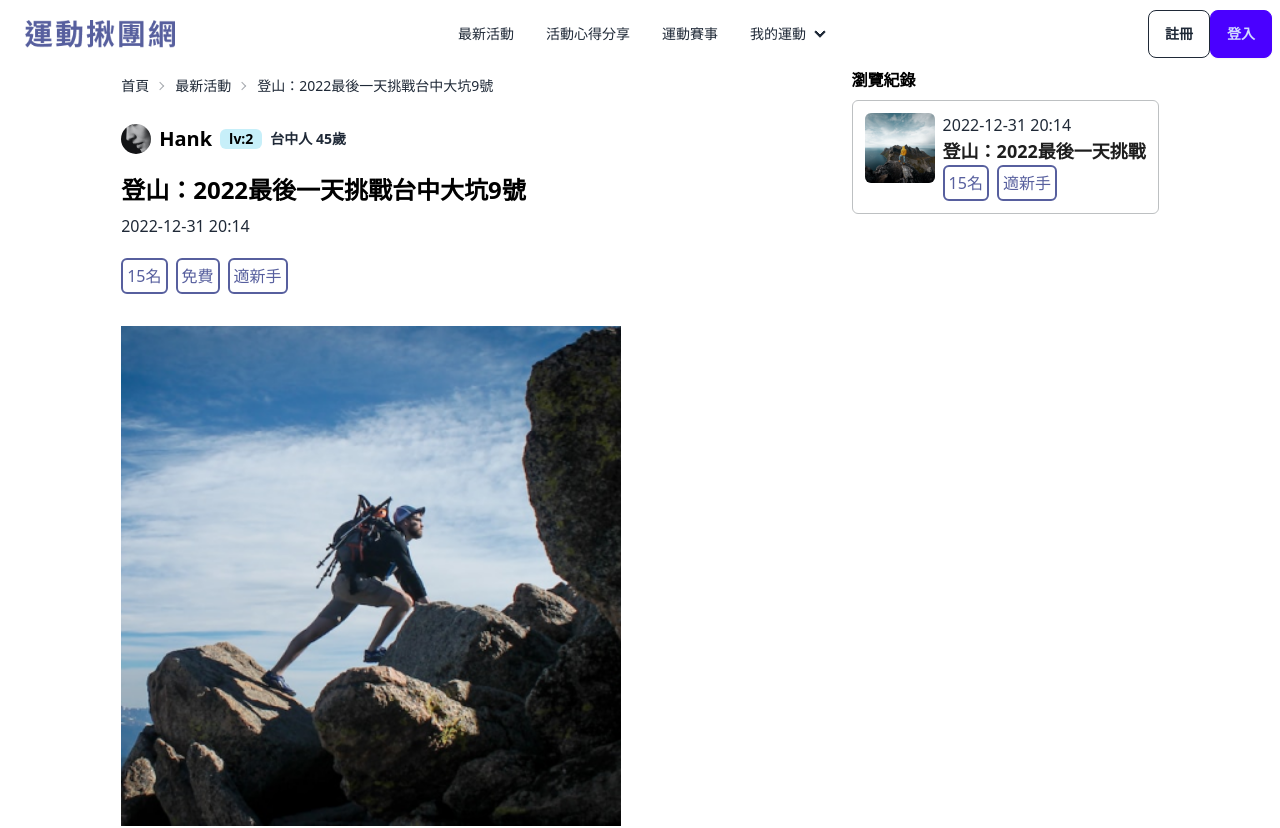
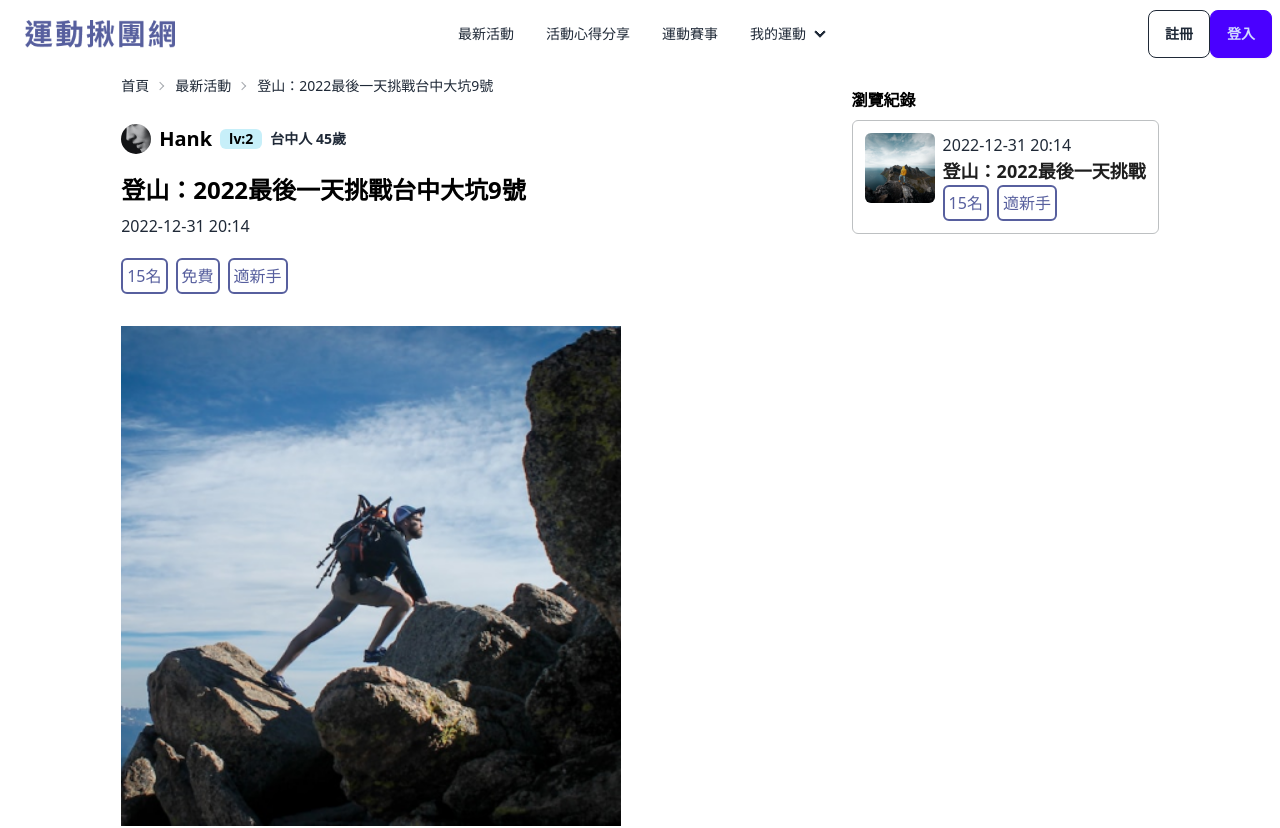
Before and after one commit to RayChen1996/Next-sport-web, a Next.js app: page /Activities/123456789 in a window 1280 px wide. Shown: the top 828 px of the page. Built offline with nearby package versions, Linux system fonts and the light colour scheme.

Commit message:
active page fix margin top

```diff
--- a/src/app/Activities/[id]/page.tsx
+++ b/src/app/Activities/[id]/page.tsx
@@ -10,7 +10,7 @@ import Active05 from "@/../../public/最新活動05.png";
 export default function Page() {
   return (
     <div className=" h-full px-5 md:flex md:justify-around container  ">
-      <div className="     ">
+      <div>
         <BreadCrumb />
         <DisplayProfile />
         <h1 className="text-black font-bold text-2xl">
@@ -59,7 +59,7 @@ export default function Page() {
       </div>
 
       <div className="  h-full ">
-        <h1 className=" text-black font-bold mb-2">瀏覽紀錄</h1>
+        <h1 className=" mt-5 text-black font-bold mb-2">瀏覽紀錄</h1>
         <div className="flex gap-2 border border-[#BDC0C2] p-3 rounded-md">
           <div>
             <Image className=" rounded-md" width={70} alt="" src={Active05} />
--- a/src/app/components/GridItem/TrainingCard.tsx
+++ b/src/app/components/GridItem/TrainingCard.tsx
@@ -15,7 +15,7 @@ import Link from "next/link";
 export default function TrainingCard() {
   return (
     <Link href={"/Activities/123456789"}>
-      <div className="card w-96  rounded-md border-2">
+      <div className="card   rounded-md border-2">
         <figure className=" relative ">
           <Image src={Active01} alt="" height={170} width={500} />
           <button className=" absolute bottom-6 w-11/12 btn btn-primary ">
```
